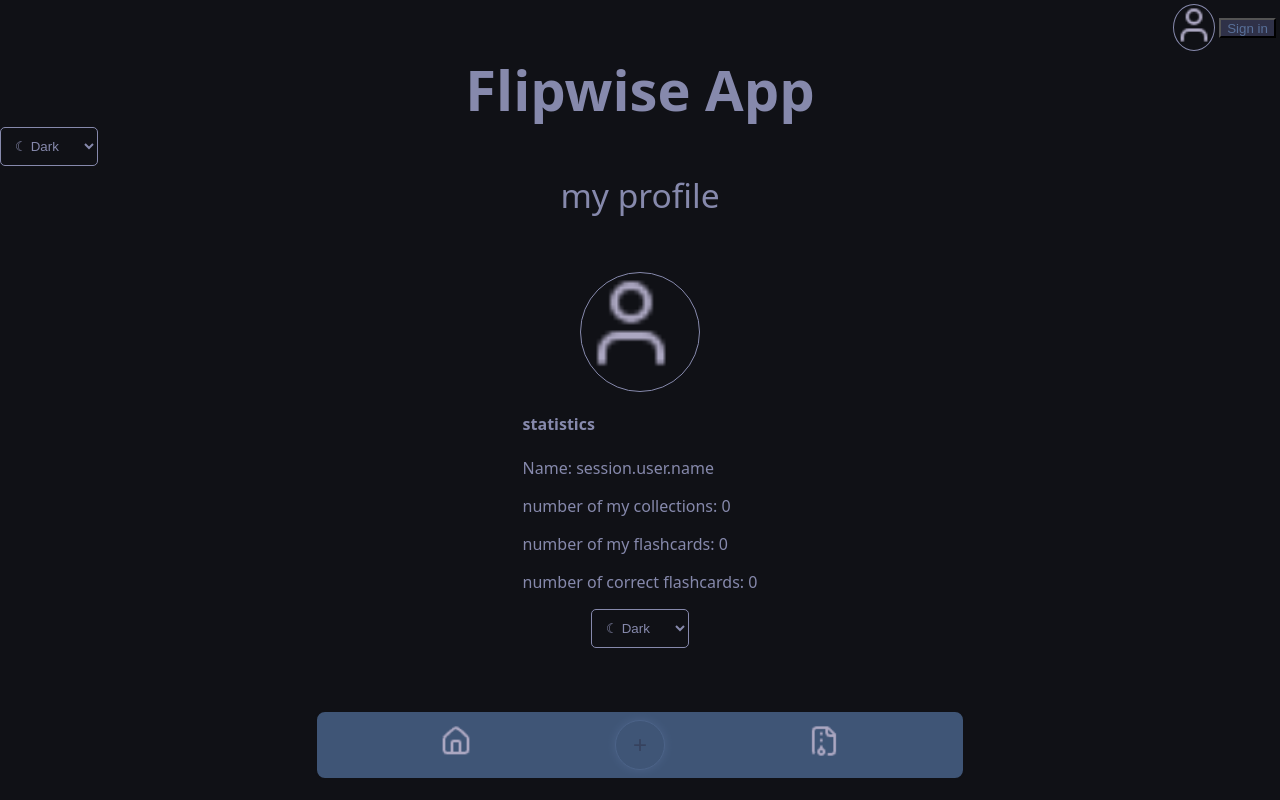
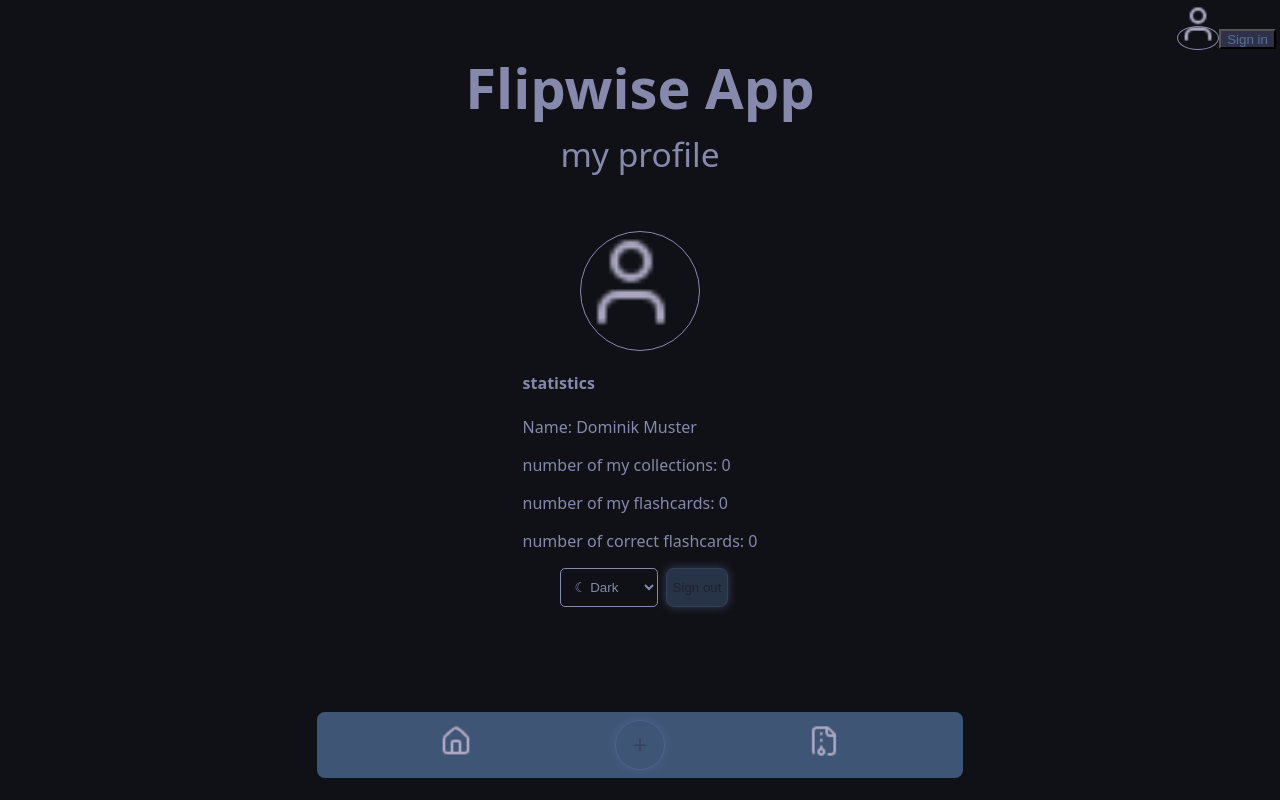
Before and after one commit to TastyCrysis/FlipWise-2.0, a Next.js app: page /profile in a window 1280 px wide. Built offline with nearby package versions, Linux system fonts and the light colour scheme; no server answers; the database is empty.

Commit message:
disabled logout button if you are log in

```diff
--- a/components/Button.js
+++ b/components/Button.js
@@ -1,6 +1,6 @@
 import styled from "styled-components";
 
-const StyledButton = styled.button`
+export const StyledButton = styled.button`
   border-radius: 5px;
   width: 100%;
   border: none;
--- a/components/Login.js
+++ b/components/Login.js
@@ -1,17 +1,22 @@
 import { useSession, signIn, signOut } from "next-auth/react";
 import { useEffect } from "react";
 import styled from "styled-components";
+import Link from "next/link";
 
 const IconLogIn = styled.span`
   color: ${({ theme }) => theme.cardPrimary};
   border: 1px solid ${({ theme }) => theme.text};
   border-radius: 50%;
+  width: 40px;
+  height: 40px;
 `;
 
 const IconLogOut = styled.span`
   color: ${({ theme }) => theme.cardPrimary};
   border: 1px solid ${({ theme }) => theme.text};
   border-radius: 50%;
+  width: 40px;
+  height: 40px;
   & img {
     filter: ${({ theme }) =>
       theme.navbarText === "#a3a8c8"
@@ -49,6 +54,7 @@ export default function Login({ handleCreateUser, handleCheckUserExistence }) {
   if (session) {
     return (
       <>
+        <Link href={`/profile`}>
           <IconLogIn>
             {session.user.image && (
               <img
@@ -60,6 +66,7 @@ export default function Login({ handleCreateUser, handleCheckUserExistence }) {
               />
             )}
           </IconLogIn>
+        </Link>
         <StyledButton onClick={() => signOut()}>Sign out</StyledButton>
       </>
     );
@@ -67,10 +74,12 @@ export default function Login({ handleCreateUser, handleCheckUserExistence }) {
 
   return (
     <>
+      <Link href={`/profile`}>
         <IconLogOut>
           <img src="/asset/user.png" alt="login/image" width={40} height={40} />
         </IconLogOut>
         <StyledButton onClick={() => signIn()}>Sign in</StyledButton>
+      </Link>
     </>
   );
 }
--- a/pages/_app.js
+++ b/pages/_app.js
@@ -5,7 +5,6 @@ import { SWRConfig } from "swr";
 import useSWR from "swr";
 import { ThemeProvider } from "styled-components";
 import styled from "styled-components";
-import ThemeSwitch from "@/components/ThemeSwitch";
 import { SessionProvider } from "next-auth/react";
 import Login from "@/components/Login";
 import handleCheckUserExistence from "@/utils/CheckUserExistence";
@@ -208,10 +207,6 @@ export default function App({ Component, pageProps }) {
               />
             </StyledLogIn>
             <StyledTitle>Flipwise App</StyledTitle>
-            <ThemeSwitch
-              theme={themeMode}
-              onHandleToggleThemeMode={handleToggleThemeMode}
-            />
           </header>
           <main>
             <Component
@@ -223,6 +218,7 @@ export default function App({ Component, pageProps }) {
               handleUpdateFlashcard={handleUpdateFlashcard}
               handleDeleteCollection={handleDeleteCollection}
               handleUpdateCollection={handleUpdateCollection}
+              onHandleToggleThemeMode={handleToggleThemeMode}
             />
           </main>
           <footer>
--- a/pages/index.js
+++ b/pages/index.js
@@ -1,6 +1,5 @@
 import CollectionList from "@/components/CollectionList";
 import styled from "styled-components";
-import Link from "next/link";
 
 const Container = styled.div`
   display: flex;
@@ -28,7 +27,6 @@ export default function Homepage({
       <Container>
         <StyledPageTitle>List of collections</StyledPageTitle>
       </Container>
-      <Link href={`/profile`}>proilfe page</Link>
       <CollectionList
         flashcards={flashcards}
         collections={collections}
--- a/pages/profile.js
+++ b/pages/profile.js
@@ -29,11 +29,26 @@ const IconLogOut = styled.div`
   }
 `;
 
+const ButtonBar = styled.div`
+  display: flex;
+  gap: 8px;
+`;
+
+//const StyledButton1 = styled(StyledButton)`
 const StyledButton = styled.button`
-  height: 20px;
-  background-color: ${({ theme }) => theme.cardPrimary};
-  color: ${({ theme }) => theme.cardPrimaryText};
+  background-color: ${({ theme }) => theme.buttonBackground};
+  color: ${({ theme }) => theme.buttonText};
   cursor: pointer;
+  box-shadow: ${({ theme }) => theme.boxShadowButton};
+  border: 1px solid ${({ theme }) => theme.buttonBorder};
+  border-radius: 8px;
+  opacity: ${({ $grayout }) => ($grayout ? "0.5" : "1")};
+
+  &:disabled {
+    cursor: not-allowed;
+    color: var(--primary);
+    background-color: var(--secondary);
+  }
 `;
 
 export default function Profile({
@@ -42,14 +57,24 @@ export default function Profile({
   themeMode,
   onHandleToggleThemeMode,
 }) {
-  //const { data: session } = useSession();
-  //const userId = session.user.id;
-  const userId = 189611569;
+  const { data: session } = useSession();
+  let userId;
+  let userName;
+  let userImage;
+  if (session) {
+    userId = session.user.id;
+    userName = session.user.name;
+    userImage = session.user.image;
+  } else {
+    userId = 189611569;
+    userName = "Dominik Muster";
+    userImage = "/asset/user.png";
+  }
   const myCollections = collections.filter(
     (collection) => collection.owner === userId
   ).length;
-  //console.log("myCollections_", myCollections);
-  //console.log("Collections_", collections);
+  console.log("myCollections_", myCollections);
+  console.log("Collections_", collections);
   const myFlashcards = flashcards.filter(
     (flashcard) => flashcard.owner === userId
   ).length;
@@ -61,36 +86,40 @@ export default function Profile({
     <>
       <Container>
         <StyledPageTitle>my profile</StyledPageTitle>
-
-        {/*       {session.user.image && (
+        {session && session.user.image && (
           <img
             src={session.user.image}
-          alt="Profilbild"
-          width={40}
-          height={40}
+            alt="profile-image"
+            width={100}
+            height={100}
             style={{ borderRadius: "50%" }}
           />
         )}
-       <StyledButton onClick={() => signOut()}>Sign out</StyledButton>*/}
+        {!session && (
           <IconLogOut>
-          <img
-            src="/asset/user.png"
-            alt="login/image"
-            width={100}
-            height={100}
-          />
+            <img src={userImage} alt="login-image" width={100} height={100} />
           </IconLogOut>
+        )}
         <article>
           <h4>statistics</h4>
-          <p>Name: session.user.name</p>
+          <p>Name: {userName}</p>
           <p>number of my collections: {myCollections}</p>
           <p>number of my flashcards: {myFlashcards}</p>
           <p>number of correct flashcards: {myCorrectFlashcards}</p>
         </article>
+        <ButtonBar>
           <ThemeSwitch
             themeMode={themeMode}
             onHandleToggleThemeMode={onHandleToggleThemeMode}
           />
+          <StyledButton
+            onClick={() => signOut()}
+            disabled={!session}
+            $grayout={!session}
+          >
+            Sign out
+          </StyledButton>
+        </ButtonBar>
       </Container>
     </>
   );
```
Lines whose indentation alone changed are shown as unchanged.
